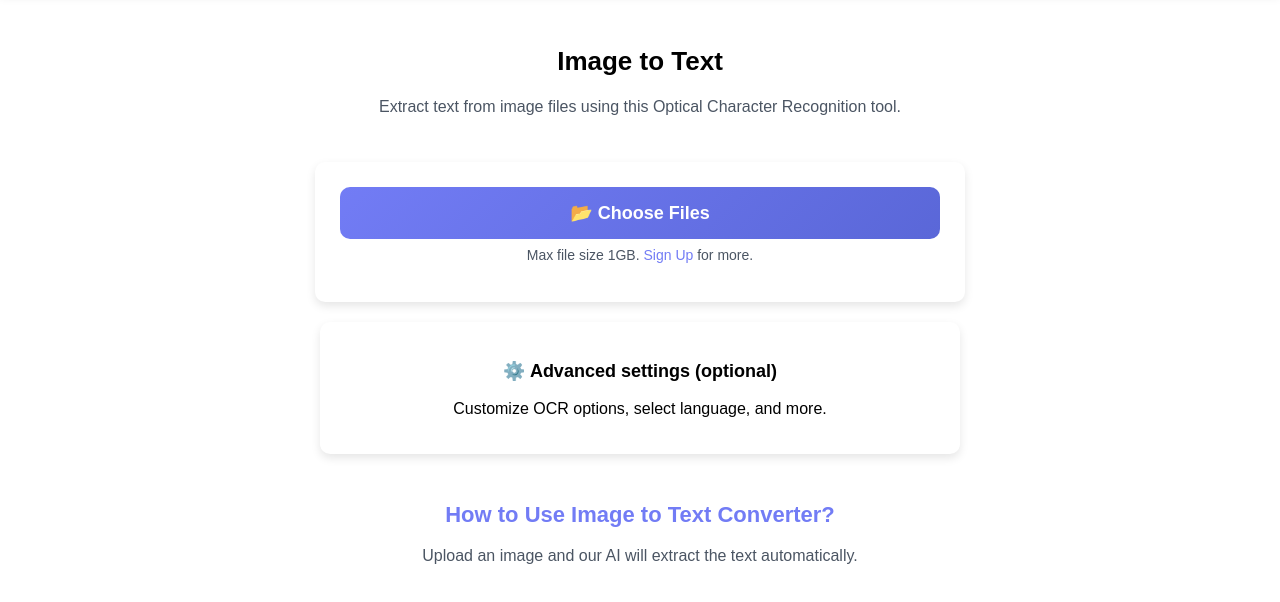
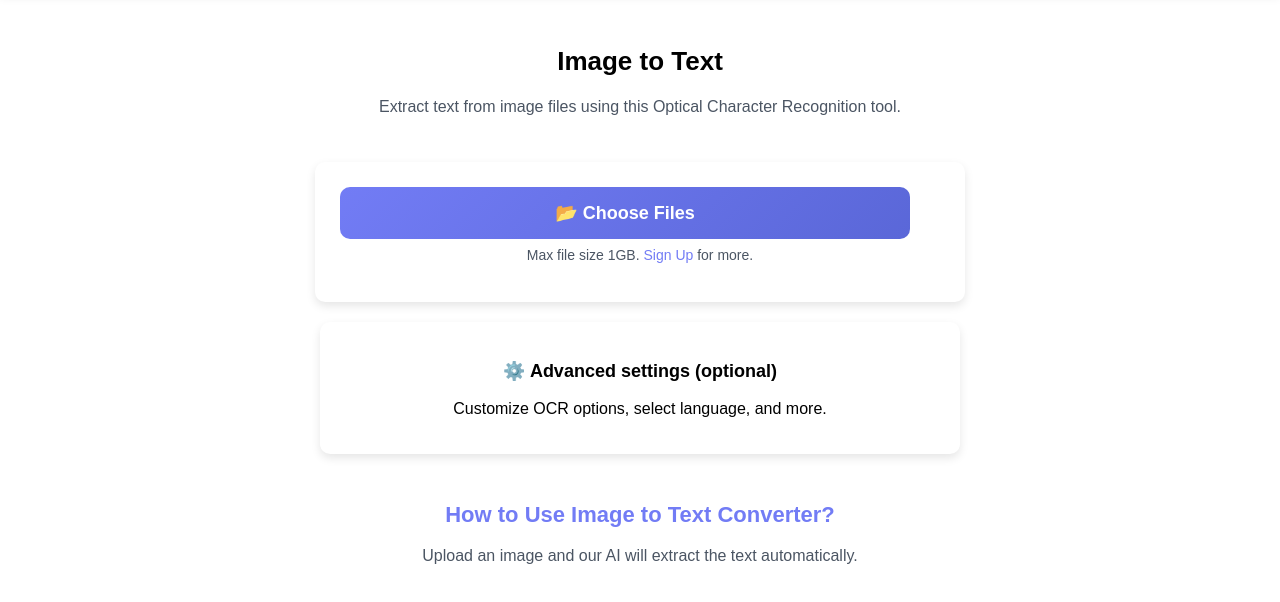
Before and after one commit to imagetotextgenerator/ocr, a plain HTML site: page index.html in a window 1280 px wide. Shown: the part 62-664 px from the top of the page. Drawn offline with Linux system fonts and the light colour scheme.

Commit message:
Update style.css

```diff
--- a/style.css
+++ b/style.css
@@ -46,6 +46,8 @@ header {
 /* Upload Box */
 .upload-box {
     display: block;
+    max-width: 600px;
+    width: 90%;
     padding: 15px;
     border-radius: 10px;
     cursor: pointer;
```
